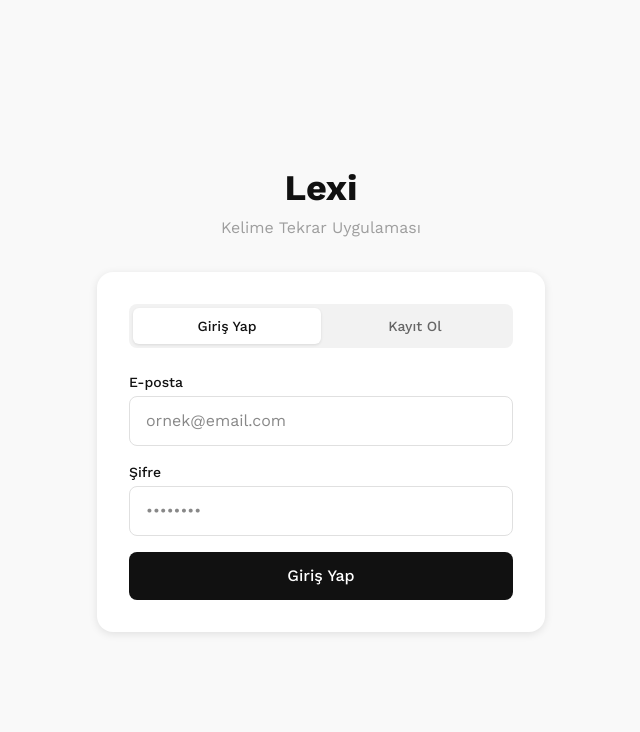
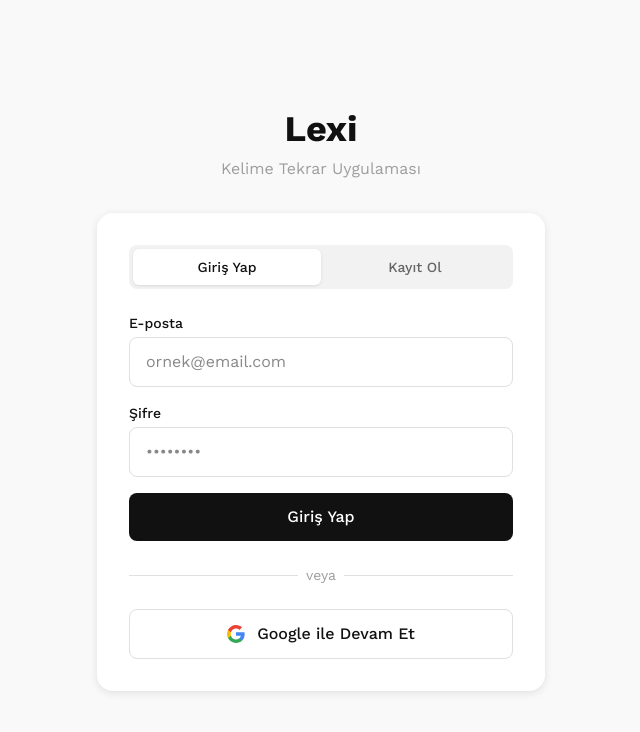
Before and after one commit to EnesMalik02/Lexi, a Next.js app: page / in a window 1280 px wide. Shown: the top 732 px of the page, without its empty margins (319-959 px from the left). Built offline with nearby package versions, Linux system fonts and the light colour scheme; no server answers.

Commit message:
Add google login

```diff
--- a/src/components/Auth.tsx
+++ b/src/components/Auth.tsx
@@ -9,7 +9,7 @@ export default function Auth() {
   const [password, setPassword] = useState('');
   const [error, setError] = useState('');
   const [loading, setLoading] = useState(false);
-  const { login, signup } = useAuth();
+  const { login, signup, loginWithGoogle } = useAuth();
 
   async function handleSubmit(e: React.FormEvent) {
     e.preventDefault();
@@ -24,6 +24,19 @@ export default function Auth() {
       }
     } catch (err: any) {
       setError(err.message || 'Bir hata oluştu');
+    } finally {
+      setLoading(false);
+    }
+  }
+
+  async function handleGoogleLogin() {
+    setError('');
+    setLoading(true);
+
+    try {
+      await loginWithGoogle();
+    } catch (err: any) {
+      setError(err.message || 'Google ile giriş yapılamadı');
     } finally {
       setLoading(false);
     }
@@ -136,6 +149,40 @@ export default function Auth() {
               {loading ? 'Yükleniyor...' : isLogin ? 'Giriş Yap' : 'Kayıt Ol'}
             </button>
           </form>
+
+          <div className="relative my-6">
+            <div className="absolute inset-0 flex items-center">
+              <div className="w-full border-t" style={{ borderColor: 'var(--border-light)' }}></div>
+            </div>
+            <div className="relative flex justify-center text-sm">
+              <span className="px-2" style={{
+                backgroundColor: 'var(--bg-card)',
+                color: 'var(--text-muted)'
+              }}>
+                veya
+              </span>
+            </div>
+          </div>
+
+          <button
+            type="button"
+            onClick={handleGoogleLogin}
+            disabled={loading}
+            className="w-full py-3 rounded-lg font-medium outline-none disabled:opacity-50 disabled:cursor-not-allowed transition-all flex items-center justify-center gap-3"
+            style={{
+              backgroundColor: 'var(--bg-card)',
+              border: '1px solid var(--border-light)',
+              color: 'var(--text-primary)'
+            }}
+          >
+            <svg width="18" height="18" viewBox="0 0 18 18" fill="none" xmlns="http://www.w3.org/2000/svg">
+              <path d="M17.64 9.20454C17.64 8.56636 17.5827 7.95272 17.4764 7.36363H9V10.845H13.8436C13.635 11.97 13.0009 12.9231 12.0477 13.5613V15.8195H14.9564C16.6582 14.2527 17.64 11.9454 17.64 9.20454Z" fill="#4285F4"/>
+              <path d="M9 18C11.43 18 13.4673 17.1941 14.9564 15.8195L12.0477 13.5613C11.2418 14.1013 10.2109 14.4204 9 14.4204C6.65591 14.4204 4.67182 12.8372 3.96409 10.71H0.957275V13.0418C2.43818 15.9831 5.48182 18 9 18Z" fill="#34A853"/>
+              <path d="M3.96409 10.71C3.78409 10.17 3.68182 9.59318 3.68182 9C3.68182 8.40682 3.78409 7.82999 3.96409 7.28999V4.95818H0.957275C0.347727 6.17318 0 7.54772 0 9C0 10.4523 0.347727 11.8268 0.957275 13.0418L3.96409 10.71Z" fill="#FBBC05"/>
+              <path d="M9 3.57955C10.3214 3.57955 11.5077 4.03364 12.4405 4.92545L15.0218 2.34409C13.4632 0.891818 11.4259 0 9 0C5.48182 0 2.43818 2.01682 0.957275 4.95818L3.96409 7.29C4.67182 5.16273 6.65591 3.57955 9 3.57955Z" fill="#EA4335"/>
+            </svg>
+            {loading ? 'Yükleniyor...' : 'Google ile Devam Et'}
+          </button>
         </div>
       </div>
     </div>
--- a/src/contexts/AuthContext.tsx
+++ b/src/contexts/AuthContext.tsx
@@ -7,6 +7,8 @@ import {
   createUserWithEmailAndPassword,
   signOut,
   onAuthStateChanged,
+  GoogleAuthProvider,
+  signInWithPopup,
 } from 'firebase/auth';
 import { doc, setDoc, serverTimestamp } from 'firebase/firestore';
 import { auth, db } from '@/lib/firebase';
@@ -16,6 +18,7 @@ interface AuthContextType {
   loading: boolean;
   login: (email: string, password: string) => Promise<void>;
   signup: (email: string, password: string) => Promise<void>;
+  loginWithGoogle: () => Promise<void>;
   logout: () => Promise<void>;
 }
 
@@ -56,6 +59,30 @@ export function AuthProvider({ children }: { children: React.ReactNode }) {
     );
   }
 
+  async function loginWithGoogle() {
+    const provider = new GoogleAuthProvider();
+    const userCredential = await signInWithPopup(auth, provider);
+    const user = userCredential.user;
+
+    try {
+    // Kullanıcı bilgilerini Firestore'a kaydet veya güncelle
+    await setDoc(
+      doc(db, 'users', user.uid),
+      {
+        email: user.email,
+        username: user.displayName,
+        photoURL: user.photoURL,
+        lastLogin: serverTimestamp(),
+        createdAt: serverTimestamp(),
+      },
+      { merge: true }
+    );
+    } catch (error) {
+      console.error('Google ile giriş yapılamadı:', error);
+      throw error;
+    }
+  }
+
   function logout() {
     return signOut(auth);
   }
@@ -74,6 +101,7 @@ export function AuthProvider({ children }: { children: React.ReactNode }) {
     loading,
     login,
     signup,
+    loginWithGoogle,
     logout,
   };
 
```
